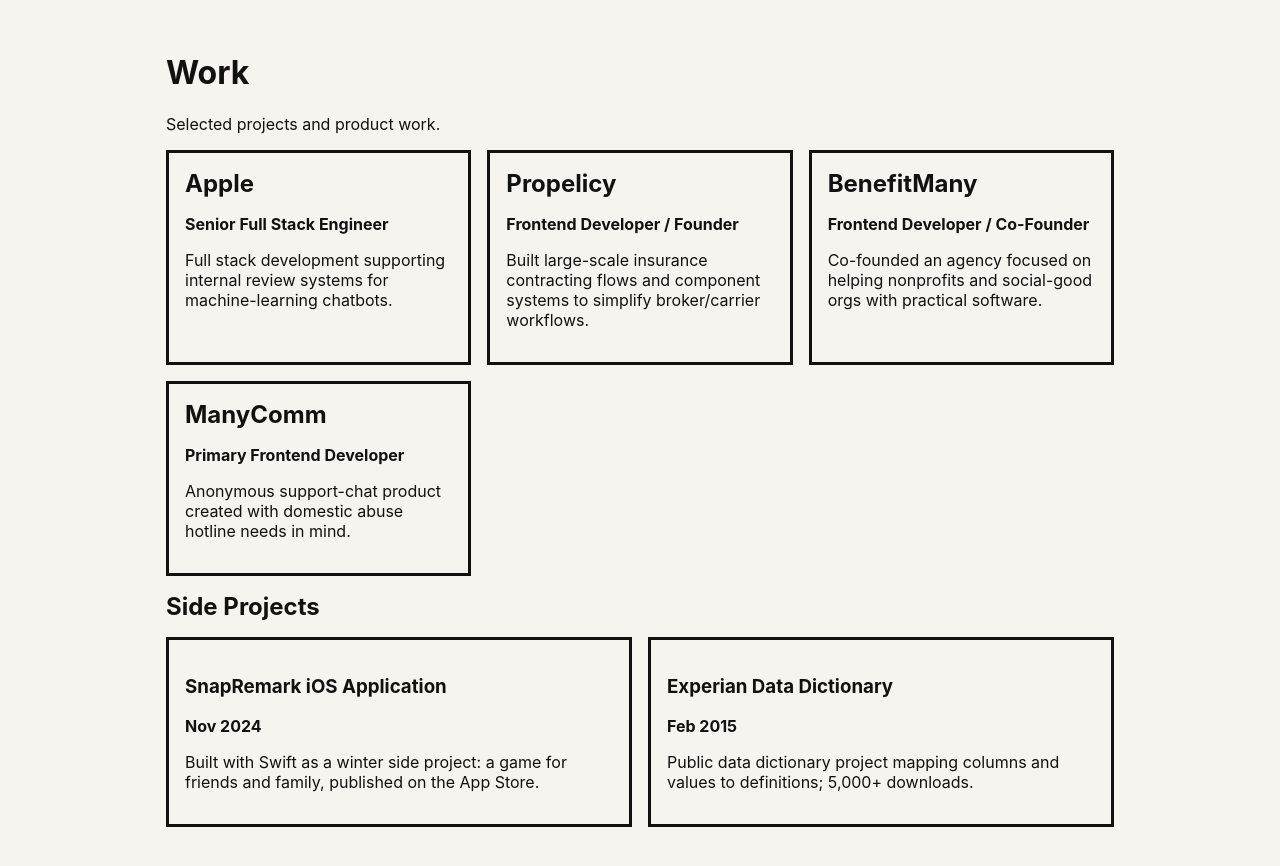
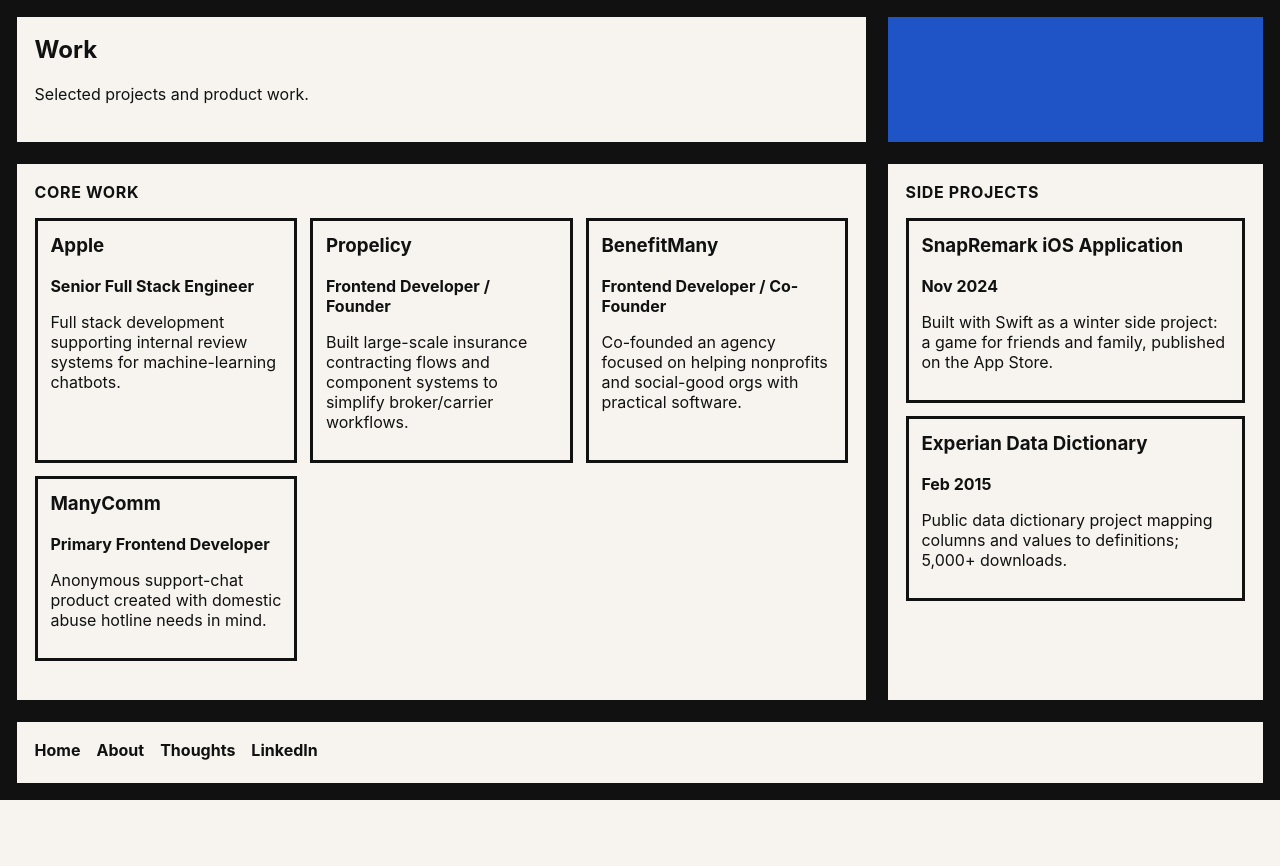
Before and after one commit to BlakeCampbells/Portfolio2026, a Nuxt app: page /work in a window 1280 px wide. Shown: the top 866 px of the page. After the commit the page ends 800 px from the top, so only its background shows below. Built offline with nearby package versions, Linux system fonts and the light colour scheme.

Commit message:
progress

```diff
--- a/app/pages/about.vue
+++ b/app/pages/about.vue
@@ -10,37 +10,78 @@
 </script>
 
 <template>
-  <main class="page">
+  <main class="mondrian-page">
+    <section class="tile intro">
       <h1>{{ about.headline }}</h1>
       <p class="lead">{{ about.bio }}</p>
+    </section>
+
+    <section class="tile">
+      <h2>Quick Facts</h2>
       <ul>
         <li v-for="fact in about.quickFacts" :key="fact">{{ fact }}</li>
       </ul>
+    </section>
 
+    <section class="tile color red" aria-hidden="true" />
+
+    <section class="tile">
       <h2>Setup</h2>
       <ul>
         <li v-for="item in about.setup" :key="item">{{ item }}</li>
       </ul>
+    </section>
 
+    <section class="tile">
       <h2>Profile</h2>
       <p>{{ profile.title }} at {{ profile.company }}</p>
       <p>{{ profile.location }}</p>
-    <p>
-      <a :href="profile.linkedin" target="_blank" rel="noopener noreferrer">LinkedIn</a>
-      · {{ profile.followers }} followers · {{ profile.connections }} connections
-    </p>
+      <p>{{ profile.followers }} followers · {{ profile.connections }} connections</p>
+    </section>
 
-    <nav>
+    <section class="tile links">
       <NuxtLink to="/">Home</NuxtLink>
       <NuxtLink to="/work">Work</NuxtLink>
       <NuxtLink to="/thoughts">Thoughts</NuxtLink>
-    </nav>
+      <a :href="profile.linkedin" target="_blank" rel="noopener noreferrer">LinkedIn</a>
+    </section>
   </main>
 </template>
 
 <style scoped>
-.page { max-width: 880px; margin: 0 auto; padding: 2rem 1rem; }
-.lead { font-size: 1.1rem; }
-ul { line-height: 1.6; }
-nav { display: flex; gap: 1rem; margin-top: 1.5rem; font-weight: 700; }
+.mondrian-page {
+  min-height: 100dvh;
+  display: grid;
+  grid-template-columns: 1.2fr 1fr 1fr;
+  gap: 12px;
+  padding: 12px;
+  background: #111;
+}
+
+.tile {
+  background: #f7f4ef;
+  border: 5px solid #111;
+  padding: 1.1rem;
+}
+
+.intro { grid-column: 1 / 3; }
+.color.red { background: #d72d2d; }
+
+.links {
+  grid-column: 1 / -1;
+  display: flex;
+  gap: 1rem;
+  flex-wrap: wrap;
+  font-weight: 700;
+}
+
+ul { margin: 0; padding-left: 1rem; line-height: 1.6; }
+.lead { font-size: 1.06rem; }
+h1 { margin-top: 0; }
+h2 { margin-top: 0; font-size: 1rem; text-transform: uppercase; letter-spacing: .04em; }
+
+@media (max-width: 900px) {
+  .mondrian-page { grid-template-columns: 1fr; }
+  .intro { grid-column: auto; }
+}
 </style>
--- a/app/pages/index.vue
+++ b/app/pages/index.vue
@@ -1,4 +1,6 @@
 <script setup lang="ts">
+const { profile, workItems: projects, thoughts } = useSiteContent()
+
 useSeoMeta({
   title: 'Portfolio',
   description:
@@ -26,8 +28,6 @@
     }
   ]
 })
-
-const { workItems: projects, thoughts } = useSiteContent()
 </script>
 
 <template>
@@ -35,10 +35,7 @@
     <section class="tile intro">
       <p class="eyebrow">Blake Campbell</p>
       <h1>Senior Full Stack Engineer.<br />Frontend focus.</h1>
-      <p>
-        VueJS professional. NuxtJS experimenter. Coffee drinker. Amateur gardener
-        and chef.
-      </p>
+      <p>VueJS professional. NuxtJS experimenter. Coffee drinker. Amateur gardener and chef.</p>
     </section>
 
     <section class="tile red" aria-hidden="true" />
@@ -58,9 +55,7 @@
       <h2>Selected Work</h2>
       <ul>
         <li v-for="project in projects" :key="project.slug">
-          <strong>
-            <NuxtLink :to="`/work/${project.slug}`">{{ project.name }}</NuxtLink>
-          </strong>
+          <strong><NuxtLink :to="`/work/${project.slug}`">{{ project.name }}</NuxtLink></strong>
           <span>{{ project.summary }}</span>
         </li>
       </ul>
@@ -81,7 +76,7 @@
       <NuxtLink to="/about">About</NuxtLink>
       <NuxtLink to="/work">Work</NuxtLink>
       <NuxtLink to="/thoughts">Thoughts</NuxtLink>
-      <a href="https://www.linkedin.com" target="_blank" rel="noopener noreferrer">LinkedIn</a>
+      <a :href="profile.linkedin" target="_blank" rel="noopener noreferrer">LinkedIn</a>
     </section>
   </main>
 </template>
@@ -111,20 +106,9 @@
   justify-content: flex-end;
 }
 
-.about {
-  grid-column: 2 / 4;
-  grid-row: 2 / 3;
-}
-
-.projects {
-  grid-column: 1 / 3;
-  grid-row: 3 / 4;
-}
-
-.thoughts {
-  grid-column: 3 / 4;
-  grid-row: 3 / 4;
-}
+.about { grid-column: 2 / 4; grid-row: 2 / 3; }
+.projects { grid-column: 1 / 3; grid-row: 3 / 4; }
+.thoughts { grid-column: 3 / 4; grid-row: 3 / 4; }
 
 .links {
   grid-column: 1 / 4;
@@ -137,80 +121,21 @@
   flex-wrap: wrap;
 }
 
-h2 {
-  margin: 0 0 0.65rem;
-  font-size: 1rem;
-  text-transform: uppercase;
-  letter-spacing: 0.04em;
-}
-
-ul {
-  margin: 0;
-  padding-left: 1rem;
-}
-
-.projects ul,
-.thoughts ul {
-  display: grid;
-  gap: 0.5rem;
-}
-
-.projects li {
-  display: grid;
-  gap: 0.1rem;
-}
-
-.projects span {
-  font-size: 0.92rem;
-}
-
-.red {
-  background: #d72d2d;
-}
-
-.blue {
-  background: #1f54c7;
-}
-
-.yellow {
-  background: #f3c623;
-}
-
-.eyebrow {
-  font-size: 0.8rem;
-  text-transform: uppercase;
-  letter-spacing: 0.08em;
-  margin: 0;
-}
-
-h1 {
-  margin: 0.5rem 0 0.75rem;
-  font-size: clamp(1.7rem, 4.8vw, 3.8rem);
-  line-height: 0.95;
-}
-
-p {
-  margin: 0;
-}
-
-.small {
-  opacity: 0.75;
-  margin-top: 0.5rem;
-}
+h2 { margin: 0 0 0.65rem; font-size: 1rem; text-transform: uppercase; letter-spacing: 0.04em; }
+ul { margin: 0; padding-left: 1rem; }
+.projects ul, .thoughts ul { display: grid; gap: 0.5rem; }
+.projects li { display: grid; gap: 0.1rem; }
+.projects span { font-size: 0.92rem; }
+.red { background: #d72d2d; }
+.blue { background: #1f54c7; }
+.yellow { background: #f3c623; }
+.eyebrow { font-size: 0.8rem; text-transform: uppercase; letter-spacing: 0.08em; margin: 0; }
+h1 { margin: 0.5rem 0 0.75rem; font-size: clamp(1.7rem, 4.8vw, 3.8rem); line-height: 0.95; }
+p { margin: 0; }
+.small { opacity: 0.75; margin-top: 0.5rem; }
 
 @media (max-width: 900px) {
-  .mondrian {
-    grid-template-columns: 1fr;
-    grid-template-rows: auto;
-  }
-
-  .intro,
-  .about,
-  .projects,
-  .thoughts,
-  .links {
-    grid-column: auto;
-    grid-row: auto;
-  }
+  .mondrian { grid-template-columns: 1fr; grid-template-rows: auto; }
+  .intro, .about, .projects, .thoughts, .links { grid-column: auto; grid-row: auto; }
 }
 </style>
--- a/app/pages/thoughts.vue
+++ b/app/pages/thoughts.vue
@@ -1,5 +1,5 @@
 <script setup lang="ts">
-const { thoughts } = useSiteContent()
+const { profile, thoughts } = useSiteContent()
 
 useSeoMeta({
   title: 'Thoughts',
@@ -8,20 +8,55 @@
 </script>
 
 <template>
-  <main class="page">
+  <main class="mondrian-page">
+    <section class="tile intro">
       <h1>Thoughts</h1>
+      <p>Writing on frontend development, UX, and developer growth.</p>
+    </section>
+
+    <section class="tile color red" aria-hidden="true" />
+
+    <section class="tile span-2">
       <ul class="list">
         <li v-for="post in thoughts" :key="post.slug" class="item">
           <NuxtLink :to="`/thoughts/${post.slug}`">{{ post.title }}</NuxtLink>
           <p>{{ post.summary }}</p>
         </li>
       </ul>
+    </section>
+
+    <section class="tile links">
+      <NuxtLink to="/">Home</NuxtLink>
+      <NuxtLink to="/about">About</NuxtLink>
+      <NuxtLink to="/work">Work</NuxtLink>
+      <a :href="profile.linkedin" target="_blank" rel="noopener noreferrer">LinkedIn</a>
+    </section>
   </main>
 </template>
 
 <style scoped>
-.page { max-width: 900px; margin: 0 auto; padding: 2rem 1rem; }
-.list { list-style: none; padding: 0; display: grid; gap: 1rem; }
+.mondrian-page {
+  min-height: 100dvh;
+  display: grid;
+  grid-template-columns: 1.2fr 1fr 1fr;
+  gap: 12px;
+  padding: 12px;
+  background: #111;
+}
+.tile { background: #f7f4ef; border: 5px solid #111; padding: 1.1rem; }
+.intro { grid-column: 1 / 3; }
+.span-2 { grid-column: 1 / 3; }
+.color.red { background: #d72d2d; }
+
+.list { list-style: none; margin: 0; padding: 0; display: grid; gap: .9rem; }
 .item { border-left: 4px solid #111; padding-left: .75rem; }
 .item p { margin: .4rem 0 0; }
+.links { grid-column: 1 / -1; display: flex; gap: 1rem; flex-wrap: wrap; font-weight: 700; }
+
+h1 { margin-top: 0; }
+
+@media (max-width: 900px) {
+  .mondrian-page { grid-template-columns: 1fr; }
+  .intro,.span-2 { grid-column: auto; }
+}
 </style>
--- a/app/pages/thoughts/[slug].vue
+++ b/app/pages/thoughts/[slug].vue
@@ -1,6 +1,6 @@
 <script setup lang="ts">
 const route = useRoute()
-const { thoughts } = useSiteContent()
+const { profile, thoughts } = useSiteContent()
 
 const post = computed(() => thoughts.find((t) => t.slug === route.params.slug))
 
@@ -15,23 +15,54 @@
 </script>
 
 <template>
-  <main class="page" v-if="post">
+  <main class="mondrian-page" v-if="post">
+    <section class="tile intro">
       <h1>{{ post.title }}</h1>
       <p class="date">{{ post.date }}</p>
       <p class="summary">{{ post.summary }}</p>
+    </section>
 
+    <section class="tile color blue" aria-hidden="true" />
+
+    <section class="tile span-2">
       <div class="content">
         <p v-for="section in post.sections" :key="section">{{ section }}</p>
       </div>
+    </section>
 
-    <NuxtLink to="/thoughts">← Back to thoughts</NuxtLink>
+    <section class="tile links">
+      <NuxtLink to="/">Home</NuxtLink>
+      <NuxtLink to="/thoughts">Back to thoughts</NuxtLink>
+      <NuxtLink to="/work">Work</NuxtLink>
+      <a :href="profile.linkedin" target="_blank" rel="noopener noreferrer">LinkedIn</a>
+    </section>
   </main>
 </template>
 
 <style scoped>
-.page { max-width: 760px; margin: 0 auto; padding: 2rem 1rem; }
+.mondrian-page {
+  min-height: 100dvh;
+  display: grid;
+  grid-template-columns: 1.2fr 1fr 1fr;
+  gap: 12px;
+  padding: 12px;
+  background: #111;
+}
+.tile { background: #f7f4ef; border: 5px solid #111; padding: 1.1rem; }
+.intro { grid-column: 1 / 3; }
+.span-2 { grid-column: 1 / 3; }
+.color.blue { background: #1f54c7; }
+
 .date { opacity: .7; font-size: .95rem; }
-.summary { font-weight: 600; margin-bottom: 1rem; }
+.summary { font-weight: 600; }
 .content { display: grid; gap: .85rem; }
 .content p { margin: 0; line-height: 1.6; }
+.links { grid-column: 1 / -1; display: flex; gap: 1rem; flex-wrap: wrap; font-weight: 700; }
+
+h1 { margin-top: 0; }
+
+@media (max-width: 900px) {
+  .mondrian-page { grid-template-columns: 1fr; }
+  .intro,.span-2 { grid-column: auto; }
+}
 </style>
--- a/app/pages/work.vue
+++ b/app/pages/work.vue
@@ -1,5 +1,5 @@
 <script setup lang="ts">
-const { workItems, sideProjects } = useSiteContent()
+const { profile, workItems, sideProjects } = useSiteContent()
 
 useSeoMeta({
   title: 'Work',
@@ -8,34 +8,71 @@
 </script>
 
 <template>
-  <main class="page">
+  <main class="mondrian-page">
+    <section class="tile intro">
       <h1>Work</h1>
-    <p class="lead">Selected projects and product work.</p>
+      <p>Selected projects and product work.</p>
+    </section>
 
+    <section class="tile color blue" aria-hidden="true" />
+
+    <section class="tile span-2">
+      <h2>Core Work</h2>
       <ul class="grid">
         <li v-for="item in workItems" :key="item.slug" class="card">
-        <h2>
-          <NuxtLink :to="`/work/${item.slug}`">{{ item.name }}</NuxtLink>
-        </h2>
+          <h3><NuxtLink :to="`/work/${item.slug}`">{{ item.name }}</NuxtLink></h3>
           <p><strong>{{ item.role }}</strong></p>
           <p>{{ item.summary }}</p>
         </li>
       </ul>
+    </section>
 
+    <section class="tile">
       <h2>Side Projects</h2>
-    <ul class="grid">
+      <ul class="grid one">
         <li v-for="item in sideProjects" :key="item.name" class="card">
           <h3>{{ item.name }}</h3>
           <p><strong>{{ item.date }}</strong></p>
           <p>{{ item.summary }}</p>
         </li>
       </ul>
+    </section>
+
+    <section class="tile links">
+      <NuxtLink to="/">Home</NuxtLink>
+      <NuxtLink to="/about">About</NuxtLink>
+      <NuxtLink to="/thoughts">Thoughts</NuxtLink>
+      <a :href="profile.linkedin" target="_blank" rel="noopener noreferrer">LinkedIn</a>
+    </section>
   </main>
 </template>
 
 <style scoped>
-.page { max-width: 980px; margin: 0 auto; padding: 2rem 1rem; }
-.grid { list-style: none; padding: 0; display: grid; gap: 1rem; grid-template-columns: repeat(auto-fit, minmax(240px, 1fr)); }
-.card { border: 3px solid #111; background: #f7f4ef; padding: 1rem; }
-h2 { margin: 0 0 .5rem; }
+.mondrian-page {
+  min-height: 100dvh;
+  display: grid;
+  grid-template-columns: 1.2fr 1fr 1fr;
+  gap: 12px;
+  padding: 12px;
+  background: #111;
+}
+
+.tile { background: #f7f4ef; border: 5px solid #111; padding: 1.1rem; }
+.intro { grid-column: 1 / 3; }
+.span-2 { grid-column: 1 / 3; }
+.color.blue { background: #1f54c7; }
+
+.grid { list-style: none; padding: 0; display: grid; gap: .8rem; grid-template-columns: repeat(auto-fit,minmax(220px,1fr)); }
+.grid.one { grid-template-columns: 1fr; }
+.card { border: 3px solid #111; padding: .8rem; }
+
+.links { grid-column: 1 / -1; display: flex; gap: 1rem; flex-wrap: wrap; font-weight: 700; }
+
+h1,h2,h3 { margin-top: 0; }
+h2 { font-size: 1rem; text-transform: uppercase; letter-spacing: .04em; }
+
+@media (max-width: 900px) {
+  .mondrian-page { grid-template-columns: 1fr; }
+  .intro,.span-2 { grid-column: auto; }
+}
 </style>
--- a/app/pages/work/[slug].vue
+++ b/app/pages/work/[slug].vue
@@ -1,6 +1,6 @@
 <script setup lang="ts">
 const route = useRoute()
-const { workItems } = useSiteContent()
+const { profile, workItems } = useSiteContent()
 
 const item = computed(() => workItems.find((w) => w.slug === route.params.slug))
 
@@ -15,27 +15,59 @@
 </script>
 
 <template>
-  <main class="page" v-if="item">
+  <main class="mondrian-page" v-if="item">
+    <section class="tile intro">
       <h1>{{ item.name }}</h1>
       <p class="role">{{ item.role }}</p>
       <p>{{ item.summary }}</p>
+    </section>
 
+    <section class="tile color yellow" aria-hidden="true" />
+
+    <section class="tile">
       <h2>Stack</h2>
       <ul>
         <li v-for="tech in item.stack" :key="tech">{{ tech }}</li>
       </ul>
+    </section>
 
+    <section class="tile span-2">
       <h2>What I handled</h2>
       <ul>
         <li v-for="point in item.details" :key="point">{{ point }}</li>
       </ul>
+    </section>
 
-    <NuxtLink to="/work">← Back to work</NuxtLink>
+    <section class="tile links">
+      <NuxtLink to="/">Home</NuxtLink>
+      <NuxtLink to="/work">Back to work</NuxtLink>
+      <NuxtLink to="/thoughts">Thoughts</NuxtLink>
+      <a :href="profile.linkedin" target="_blank" rel="noopener noreferrer">LinkedIn</a>
+    </section>
   </main>
 </template>
 
 <style scoped>
-.page { max-width: 800px; margin: 0 auto; padding: 2rem 1rem; }
+.mondrian-page {
+  min-height: 100dvh;
+  display: grid;
+  grid-template-columns: 1.2fr 1fr 1fr;
+  gap: 12px;
+  padding: 12px;
+  background: #111;
+}
+.tile { background: #f7f4ef; border: 5px solid #111; padding: 1.1rem; }
+.intro { grid-column: 1 / 3; }
+.span-2 { grid-column: 2 / 4; }
+.color.yellow { background: #f3c623; }
+.links { grid-column: 1 / -1; display: flex; gap: 1rem; flex-wrap: wrap; font-weight: 700; }
 .role { font-weight: 700; }
-ul { line-height: 1.6; }
+ul { margin: 0; padding-left: 1rem; line-height: 1.6; }
+h1,h2 { margin-top: 0; }
+h2 { font-size: 1rem; text-transform: uppercase; letter-spacing: .04em; }
+
+@media (max-width: 900px) {
+  .mondrian-page { grid-template-columns: 1fr; }
+  .intro,.span-2 { grid-column: auto; }
+}
 </style>
```
Lines whose indentation alone changed are shown as unchanged.
